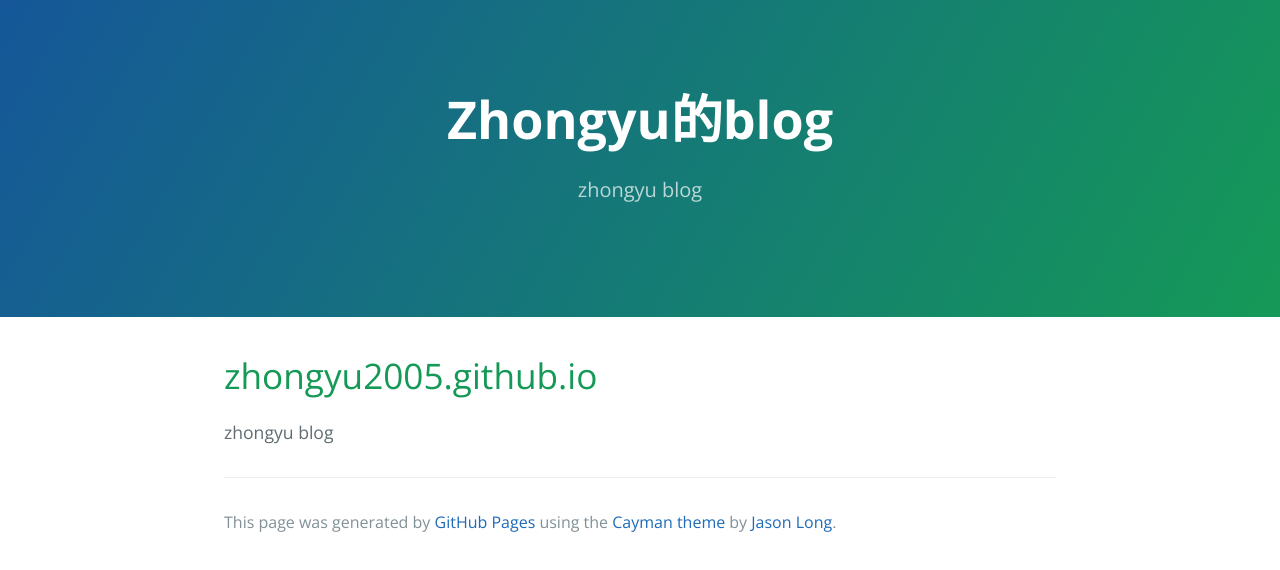
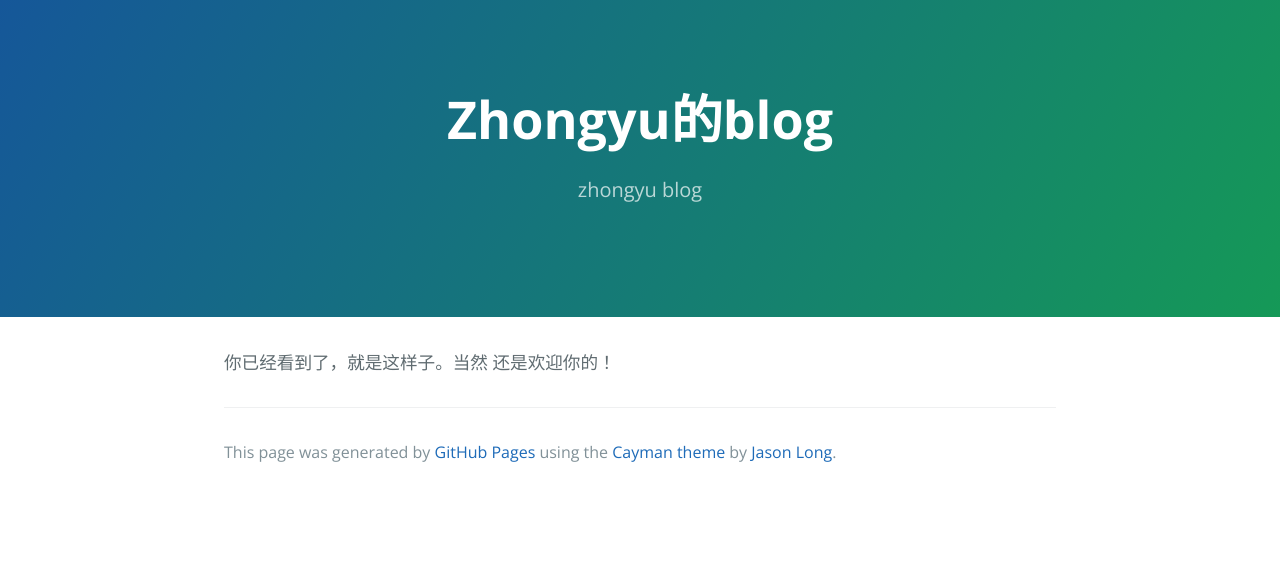
Before and after one commit to zhongyu2005/zhongyu2005.github.io, a plain HTML site: page index.html in a window 1280 px wide. Drawn offline with nearby package versions, Linux system fonts and the light colour scheme.

Commit message:
Update index.html

```diff
--- a/index.html
+++ b/index.html
@@ -16,10 +16,7 @@
     </section>
 
     <section class="main-content">
-      <h1>
-<a id="zhongyu2005githubio" class="anchor" href="#zhongyu2005githubio" aria-hidden="true"><span class="octicon octicon-link"></span></a>zhongyu2005.github.io</h1>
-
-<p>zhongyu blog</p>
+      <p>你已经看到了，就是这样子。当然 还是欢迎你的！</p>
 
       <footer class="site-footer">
 
```
